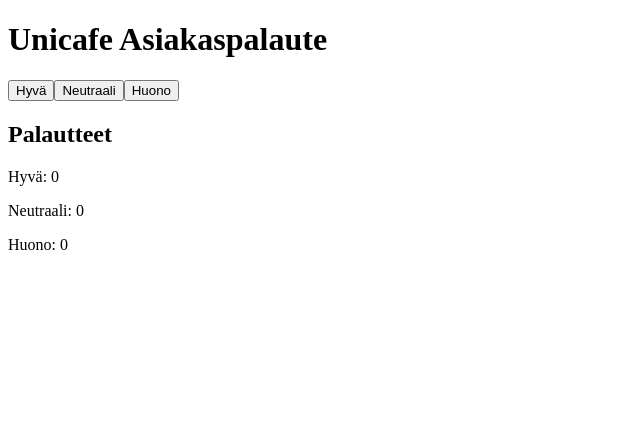
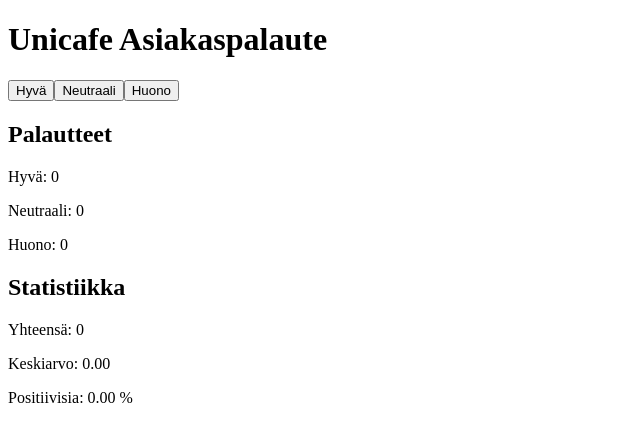
Before and after one commit to AapoPatjas1/React-Osa1, a React (Create React App) app: page / in a window 1280 px wide. Shown: the top 442 px of the page, without its empty margins (0-640 px from the left). Built offline with nearby package versions, Linux system fonts and the light colour scheme.

Commit message:
1.7 valmis

```diff
--- a/src/App.js
+++ b/src/App.js
@@ -17,6 +17,10 @@ const App = () => {
     setBad(bad + 1);
   };
 
+  const total = good + neutral + bad;
+  const average = (good - bad) / total || 0;
+  const positivePercentage = (good / total) * 100 || 0;
+
   return (
     <div>
       <h1>Unicafe Asiakaspalaute</h1>
@@ -28,6 +32,11 @@ const App = () => {
       <p>Hyvä: {good}</p>
       <p>Neutraali: {neutral}</p>
       <p>Huono: {bad}</p>
+
+      <h2>Statistiikka</h2>
+      <p>Yhteensä: {total}</p>
+      <p>Keskiarvo: {average.toFixed(2)}</p>
+      <p>Positiivisia: {positivePercentage.toFixed(2)} %</p>
     </div>
   );
 };
```
